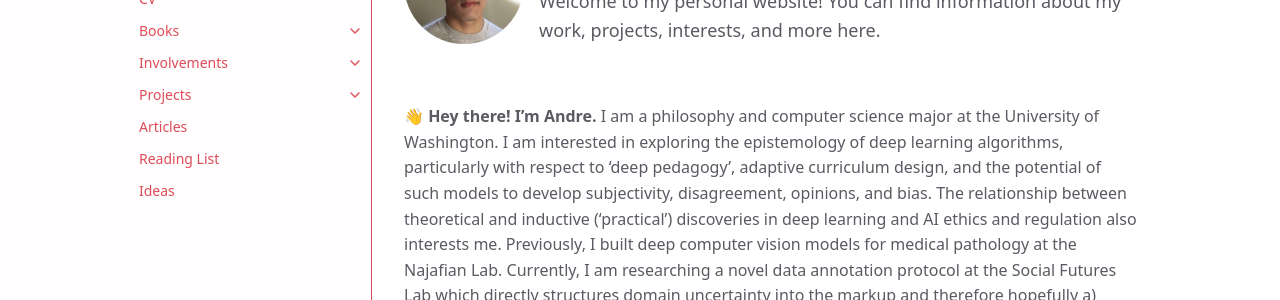
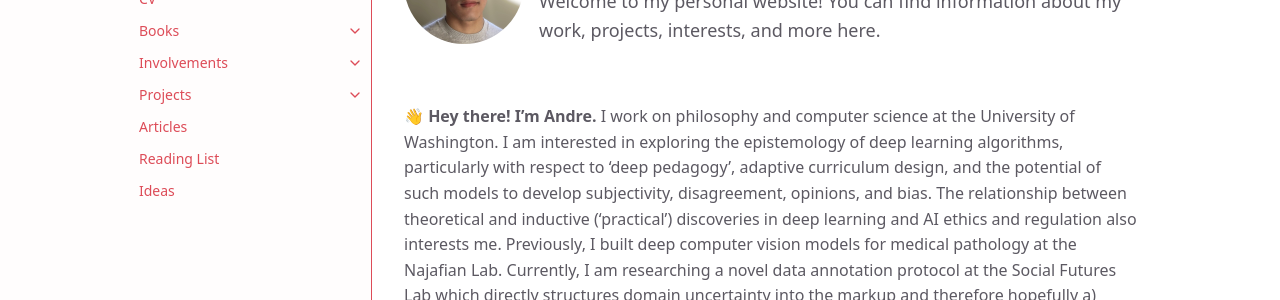
Before and after one commit to andre-ye/andre-ye.github.io-retired, a Jekyll site: the page built from index.md, in a window 1280 px wide and 900 px high. Shown: the part 189-489 px from the top of the window. Built offline with Jekyll 4.4.1, drawn with Linux system fonts in a browser that asks for light colours; nearby versions of some CDN libraries; some of the changed text lies outside the part shown.

Commit message:
Update index.md

```diff
--- a/index.md
+++ b/index.md
@@ -27,7 +27,7 @@
 
 <br>
 
-**👋 Hey there! I'm Andre.** I am a philosophy and computer science major at the University of Washington. I am interested in exploring the epistemology of deep learning algorithms, particularly with respect to 'deep pedagogy', adaptive curriculum design, and the potential of such models to develop subjectivity, disagreement, opinions, and bias. The relationship between theoretical and inductive ('practical') discoveries in deep learning and AI ethics and regulation also interests me. Previously, I built deep computer vision models for medical pathology at the Najafian Lab. Currently, I am researching a novel data annotation protocol at the Social Futures Lab which directly structures domain uncertainty into the markup and therefore hopefully a) reduces annotation uncertainty and b) allows for more robust model training. I am also looking forward to research in the philosophy department in the near future. Additionally, I enjoy writing essays and books on a variety of topics in artificial intelligence, philosophy, and literature. My email is `andreye at uw dot edu`.
+**👋 Hey there! I'm Andre.** I work on philosophy and computer science at the University of Washington. I am interested in exploring the epistemology of deep learning algorithms, particularly with respect to 'deep pedagogy', adaptive curriculum design, and the potential of such models to develop subjectivity, disagreement, opinions, and bias. The relationship between theoretical and inductive ('practical') discoveries in deep learning and AI ethics and regulation also interests me. Previously, I built deep computer vision models for medical pathology at the Najafian Lab. Currently, I am researching a novel data annotation protocol at the Social Futures Lab which directly structures domain uncertainty into the markup and therefore hopefully a) reduces annotation uncertainty and b) allows for more robust model training. I am also looking forward to research in the philosophy department in the near future. Additionally, I enjoy writing essays and books on a variety of topics in artificial intelligence, philosophy, and literature. My email is `andreye at uw dot edu`.
 
 ---
 
```
